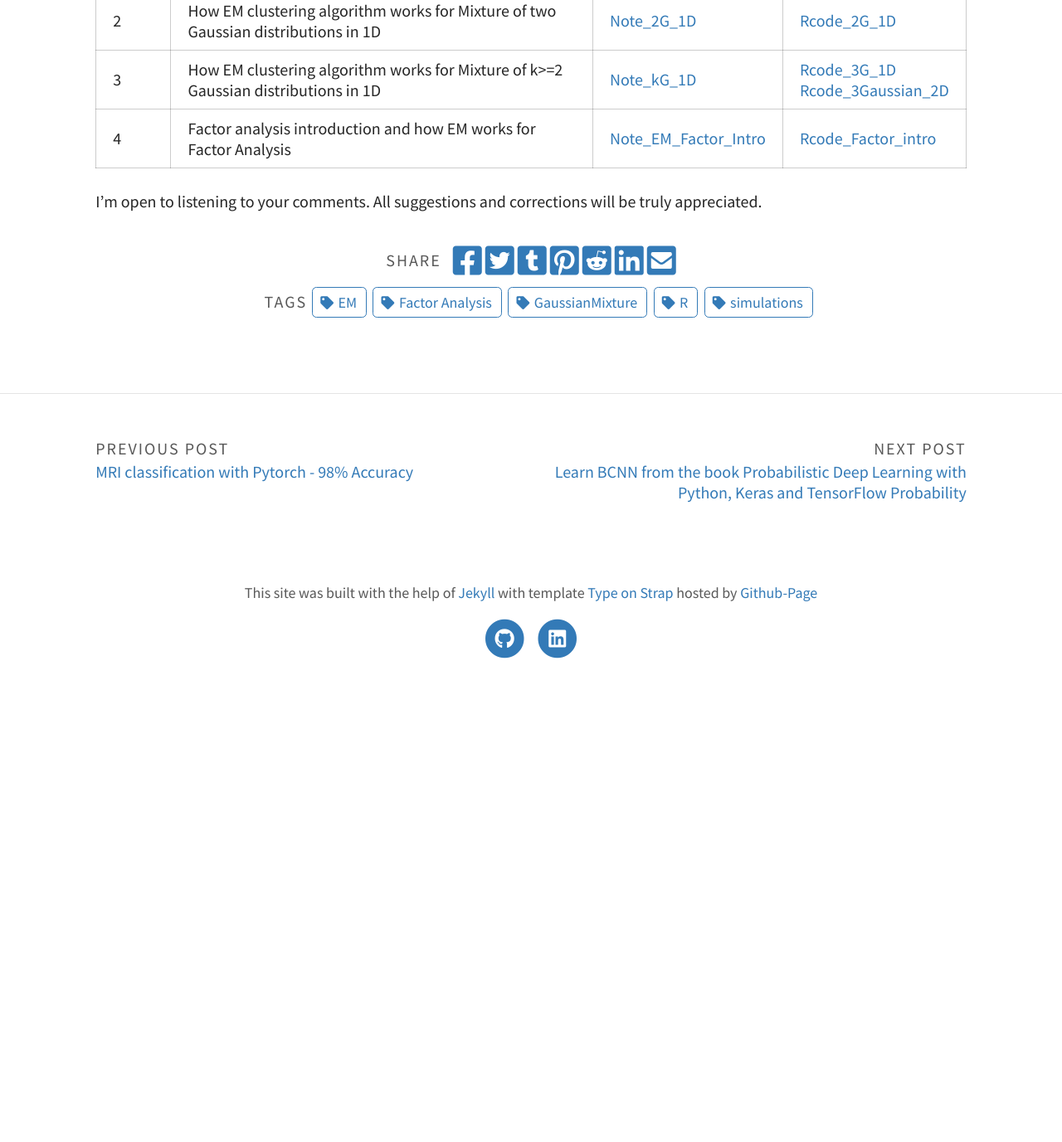
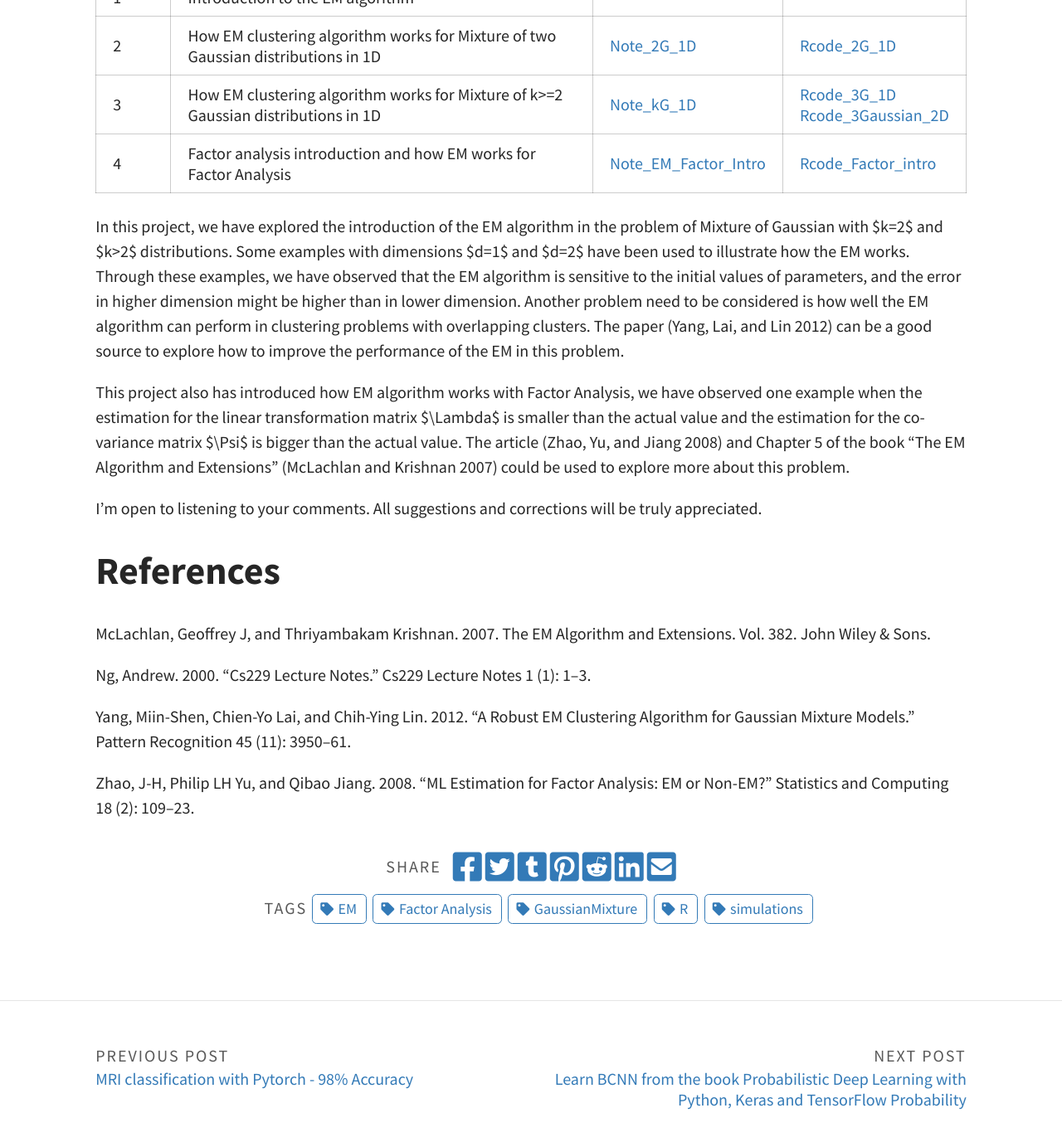
Before and after one commit to tranktle/porfolio, a Jekyll site: the page built from _posts/2022-03-31-EM-Mixture-Gaussian.md, in a window 1280 px wide and 1400 px high, scrolled down 1189 px. Shown: the top 1377 px of the window at 83% size. Built offline with Jekyll 4.4.1, drawn with Linux system fonts in a browser that asks for light colours; before the commit the page ends 2021 px from its top, so only the background shows below that.

Commit message:
Change EM first page

```diff
--- a/_posts/2022-03-31-EM-Mixture-Gaussian.md
+++ b/_posts/2022-03-31-EM-Mixture-Gaussian.md
@@ -27,4 +27,21 @@ Index | Desciption | Notes | Rcode
 3| How EM clustering algorithm works for Mixture of k>=2 Gaussian distributions in 1D| [Note_kG_1D](https://htmlpreview.github.io/?https://github.com/tranktle/em-intro-mixture-gaussian/blob/main/Note_3G_1D.html)| [Rcode_3G_1D](https://htmlpreview.github.io/?https://github.com/tranktle/em-intro-mixture-gaussian/blob/main/02_mixture_3Gaussian_1d.html) <br> [Rcode_3Gaussian_2D](https://htmlpreview.github.io/?https://github.com/tranktle/em-intro-mixture-gaussian/blob/main/03_Mixture_3Gaussian_2D.html)
 4| Factor analysis introduction and how EM works for Factor Analysis| [Note_EM_Factor_Intro](https://htmlpreview.github.io/?https://github.com/tranktle/em-intro-mixture-gaussian/blob/main/Note_Factor_Intro.html)| [Rcode_Factor_intro](https://htmlpreview.github.io/?https://github.com/tranktle/em-intro-mixture-gaussian/blob/main/04_Factor_Analysis_Synthetic_Data.html)
 
+In this project, we have explored the introduction of the EM algorithm in the problem of Mixture of Gaussian with $k=2$
+ and $k>2$ distributions. Some examples with dimensions $d=1$
+ and $d=2$ have been used to illustrate how the EM works. Through these examples, we have observed that the EM algorithm is sensitive to the initial values of parameters, and the error in higher dimension might be higher than in lower dimension. Another problem need to be considered is how well the EM algorithm can perform in clustering problems with overlapping clusters. The paper (Yang, Lai, and Lin 2012) can be a good source to explore how to improve the performance of the EM in this problem.
+
+This project also has introduced how EM algorithm works with Factor Analysis, we have observed one example when the estimation for the linear transformation matrix $\Lambda$
+ is smaller than the actual value and the estimation for the co-variance matrix $\Psi$
+ is bigger than the actual value. The article (Zhao, Yu, and Jiang 2008) and Chapter 5 of the book "The EM Algorithm and Extensions" (McLachlan and Krishnan 2007) could be used to explore more about this problem.
+
 I'm open to listening to your comments. All suggestions and corrections will be truly appreciated.
+
+# References
+McLachlan, Geoffrey J, and Thriyambakam Krishnan. 2007. The EM Algorithm and Extensions. Vol. 382. John Wiley & Sons.
+
+Ng, Andrew. 2000. “Cs229 Lecture Notes.” Cs229 Lecture Notes 1 (1): 1–3.
+
+Yang, Miin-Shen, Chien-Yo Lai, and Chih-Ying Lin. 2012. “A Robust EM Clustering Algorithm for Gaussian Mixture Models.” Pattern Recognition 45 (11): 3950–61.
+
+Zhao, J-H, Philip LH Yu, and Qibao Jiang. 2008. “ML Estimation for Factor Analysis: EM or Non-EM?” Statistics and Computing 18 (2): 109–23.
```
